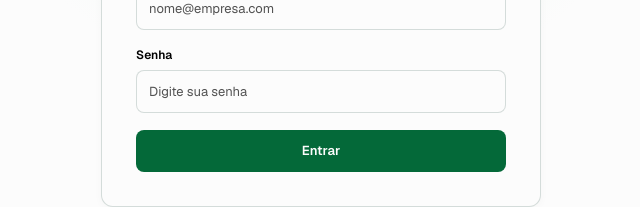
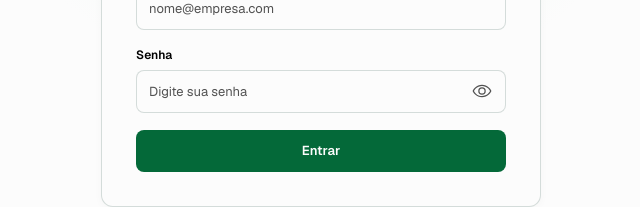
Before and after one commit to MarcellaRodriguesF/mega-frontend, a Next.js app: page /login in a window 1280 px wide. Shown: the part 463-670 px from the top of the page, without its empty margins (319-959 px from the left). Built offline with nearby package versions, Linux system fonts and the light colour scheme; no server answers.

Commit message:
feat: add password visibility toggle to input component

```diff
--- a/src/app/login/loginForm.tsx
+++ b/src/app/login/loginForm.tsx
@@ -60,6 +60,7 @@ export default function LoginForm() {
         label="Senha"
         name="password"
         type="password"
+        showPasswordToggle
         placeholder="Digite sua senha"
         autoComplete="current-password"
         value={password}
--- a/src/components/ui/Input/Input.module.css
+++ b/src/components/ui/Input/Input.module.css
@@ -38,3 +38,44 @@
   background: var(--color-muted-surface);
   cursor: not-allowed;
 }
+
+.inputWrapper {
+  position: relative;
+  display: flex;
+  align-items: center;
+  width: 100%;
+}
+
+.inputWrapper .input {
+  padding-right: 44px;
+}
+
+.passwordToggle {
+  position: absolute;
+  right: 10px;
+  display: inline-flex;
+  align-items: center;
+  justify-content: center;
+  width: 28px;
+  height: 28px;
+  padding: 0;
+  border: 0;
+  border-radius: 5px;
+  background: transparent;
+  color: var(--color-text-secondary);
+  cursor: pointer;
+}
+
+.passwordToggle:hover:not(:disabled) {
+  color: var(--color-text);
+}
+
+.passwordToggle:focus-visible {
+  outline: 2px solid var(--color-primary);
+  outline-offset: 2px;
+}
+
+.passwordToggle:disabled {
+  cursor: not-allowed;
+  opacity: 0.5;
+}
--- a/src/components/ui/Input/Input.tsx
+++ b/src/components/ui/Input/Input.tsx
@@ -1,18 +1,55 @@
-import type { InputHTMLAttributes } from "react";
+"use client";
+
+import { useState, type InputHTMLAttributes } from "react";
+import { Eye, EyeSlash } from "@phosphor-icons/react";
 import styles from "./Input.module.css";
 
 export interface InputProps extends InputHTMLAttributes<HTMLInputElement> {
   label: string;
+  showPasswordToggle?: boolean;
 }
 
-export default function Input({ label, className, id, ...props }: InputProps) {
+export default function Input({
+  label,
+  className,
+  id,
+  type = "text",
+  showPasswordToggle = false,
+  ...props
+}: InputProps) {
+  const [isPasswordVisible, setIsPasswordVisible] = useState(false);
+
   const inputId = id ?? props.name ?? label.toLowerCase().replace(/\s+/g, "-");
+
   const classes = [styles.input, className].filter(Boolean).join(" ");
+  const isPassword = type === "password";
+  const inputType =
+    isPassword && showPasswordToggle && isPasswordVisible ? "text" : type;
 
   return (
     <label className={styles.field} htmlFor={inputId}>
       <span className={styles.label}>{label}</span>
-      <input className={classes} id={inputId} {...props} />
+
+      <span className={styles.inputWrapper}>
+        <input className={classes} id={inputId} type={inputType} {...props} />
+
+        {isPassword && showPasswordToggle && (
+          <button
+            className={styles.passwordToggle}
+            type="button"
+            onClick={() => setIsPasswordVisible((visible) => !visible)}
+            aria-label={isPasswordVisible ? "Ocultar senha" : "Mostrar senha"}
+            aria-pressed={isPasswordVisible}
+            disabled={props.disabled}
+          >
+            {isPasswordVisible ? (
+              <EyeSlash size={20} weight="regular" />
+            ) : (
+              <Eye size={20} weight="regular" />
+            )}
+          </button>
+        )}
+      </span>
     </label>
   );
 }
```
Also changed, not shown: src/app/login/login.module.css (line endings or trailing spaces).
